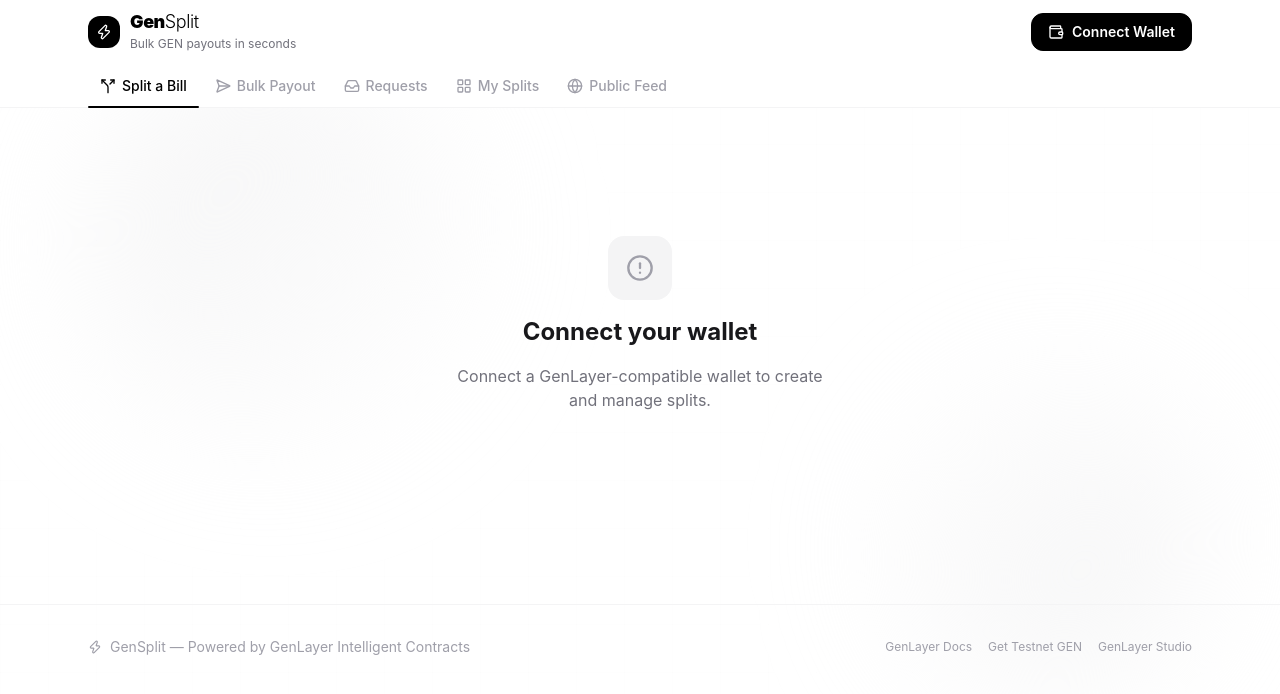
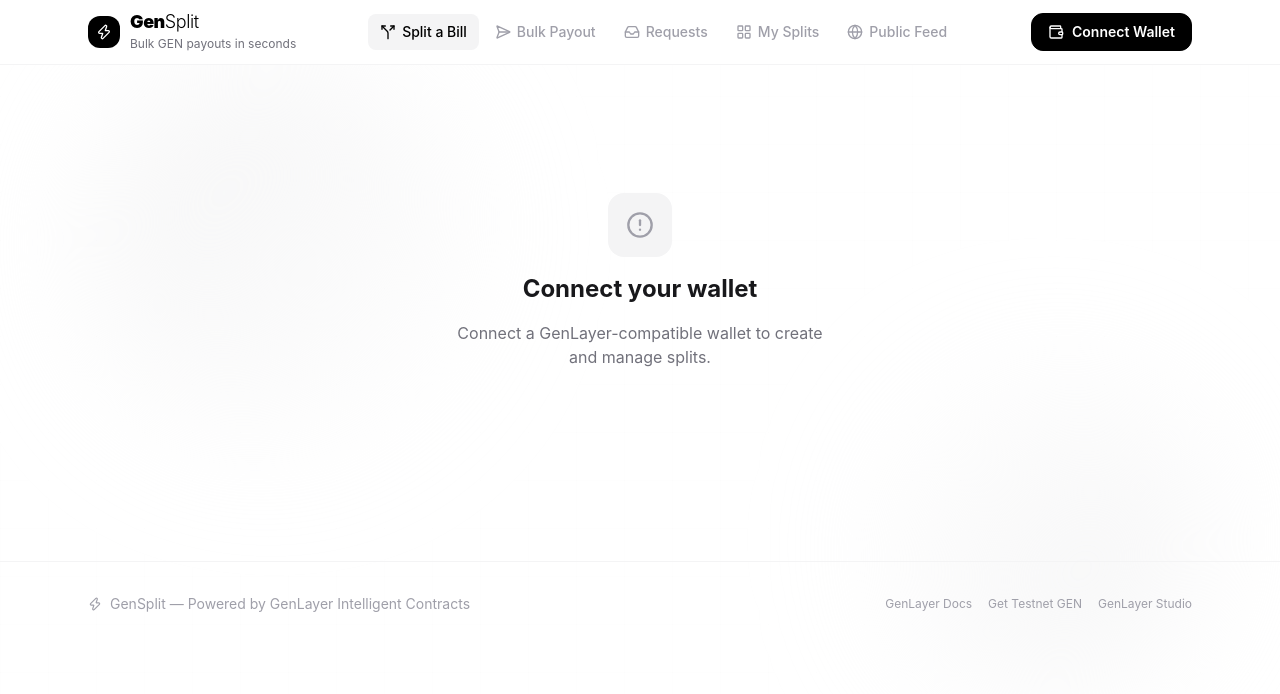
Before and after one commit to GenLBuild/GenSplit, a Next.js app: page / in a window 1280 px wide. Shown: the top 694 px of the page. Built offline with nearby package versions, Linux system fonts and the light colour scheme.

Commit message:
move tabs into header row

```diff
--- a/src/app/page.tsx
+++ b/src/app/page.tsx
@@ -94,10 +94,10 @@
       {/* Header */}
       <header className="relative z-10 border-b border-zinc-100 bg-white/90 backdrop-blur-sm sticky top-0">
         <div className="max-w-6xl mx-auto px-4 sm:px-6">
-          <div className="flex items-center justify-between h-16">
+          <div className="flex items-center justify-between h-16 gap-4">
             {/* Logo */}
             <motion.div
-              className="flex items-center gap-2.5"
+              className="flex items-center gap-2.5 shrink-0"
               initial={{ opacity: 0, x: -20 }}
               animate={{ opacity: 1, x: 0 }}
               transition={{ duration: 0.5 }}
@@ -113,8 +113,30 @@
               </div>
             </motion.div>
 
+            {/* Tabs */}
+            <nav className="flex-1 flex items-center justify-center gap-1 overflow-x-auto scrollbar-hide">
+              {TABS.map((tab, i) => (
+                <motion.button
+                  key={tab.id}
+                  onClick={() => setActiveTab(tab.id)}
+                  initial={{ opacity: 0, y: 10 }}
+                  animate={{ opacity: 1, y: 0 }}
+                  transition={{ duration: 0.3, delay: i * 0.05 }}
+                  className={`relative flex items-center gap-1.5 px-3 py-2 text-sm font-medium whitespace-nowrap rounded-lg transition-colors ${
+                    activeTab === tab.id
+                      ? 'text-black bg-zinc-100'
+                      : 'text-zinc-400 hover:text-zinc-700'
+                  }`}
+                >
+                  {tab.icon}
+                  {tab.label}
+                </motion.button>
+              ))}
+            </nav>
+
             {/* Wallet */}
             <motion.div
+              className="shrink-0"
               initial={{ opacity: 0, x: 20 }}
               animate={{ opacity: 1, x: 0 }}
               transition={{ duration: 0.5 }}
@@ -122,34 +144,6 @@
               <WalletConnectButton />
             </motion.div>
           </div>
-
-          {/* Tabs */}
-          <nav className="flex gap-1 pb-0 -mb-px overflow-x-auto scrollbar-hide">
-            {TABS.map((tab, i) => (
-              <motion.button
-                key={tab.id}
-                onClick={() => setActiveTab(tab.id)}
-                initial={{ opacity: 0, y: 10 }}
-                animate={{ opacity: 1, y: 0 }}
-                transition={{ duration: 0.3, delay: i * 0.05 }}
-                className={`relative flex items-center gap-1.5 px-3 py-3 text-sm font-medium whitespace-nowrap transition-colors ${
-                  activeTab === tab.id
-                    ? 'text-black'
-                    : 'text-zinc-400 hover:text-zinc-700'
-                }`}
-              >
-                {tab.icon}
-                {tab.label}
-                {activeTab === tab.id && (
-                  <motion.div
-                    layoutId="activeTab"
-                    className="absolute bottom-0 left-0 right-0 h-0.5 bg-black rounded-full"
-                    transition={{ type: 'spring', stiffness: 500, damping: 35 }}
-                  />
-                )}
-              </motion.button>
-            ))}
-          </nav>
         </div>
       </header>
 
```
